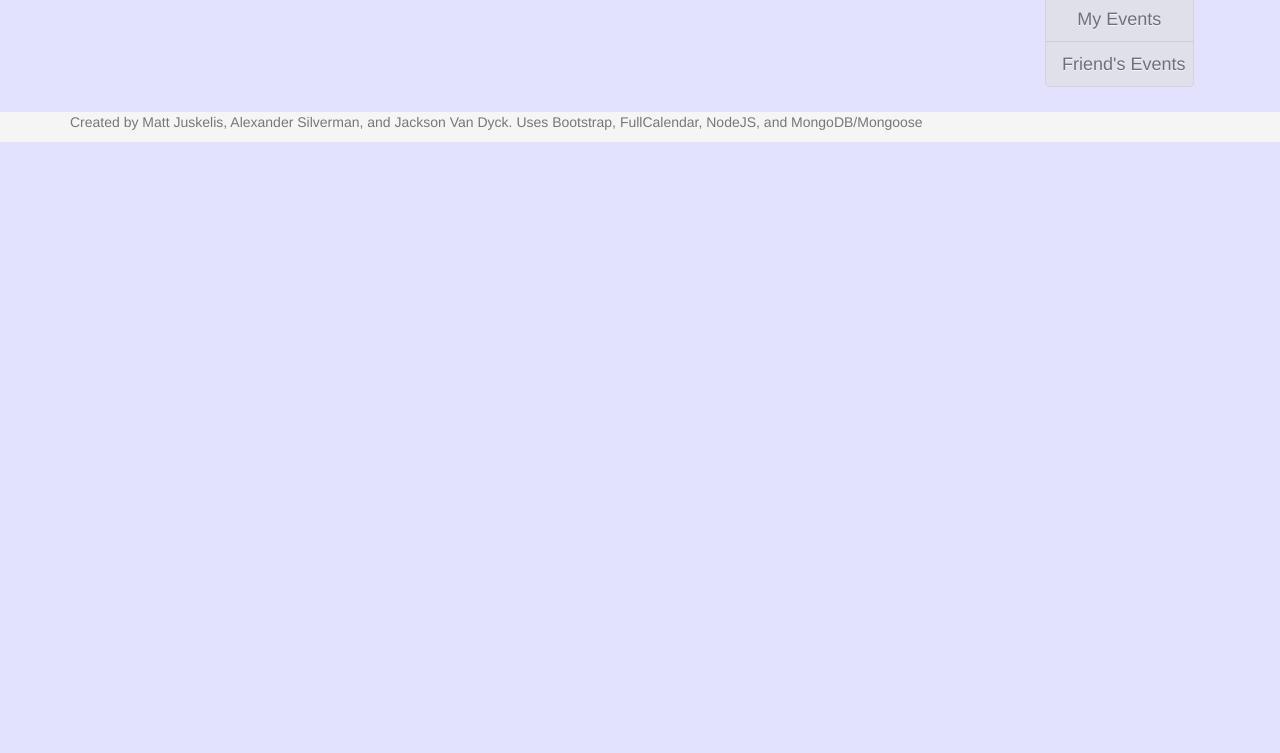
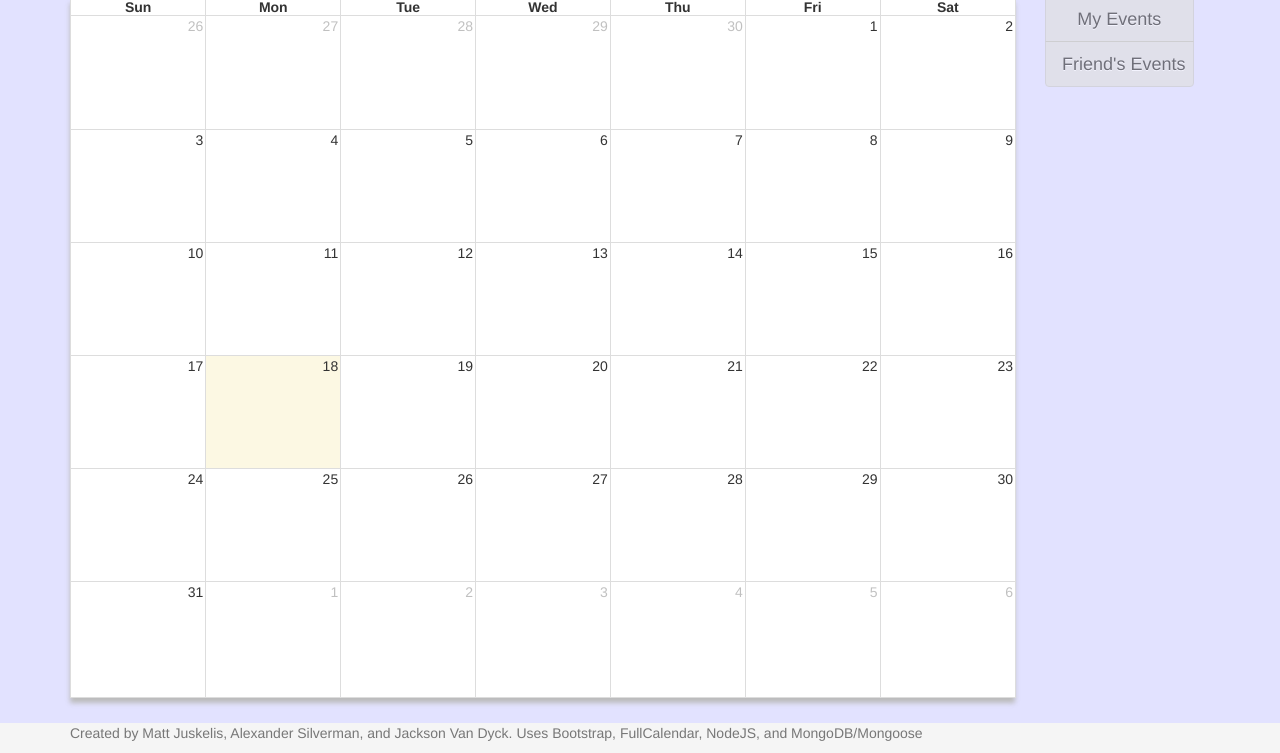
Before and after one commit to Juskelis/Freetime, a plain HTML site: page apps/index.html in a window 1280 px wide. Shown: the part 120-873 px from the top of the page. Before the commit the page ends 800 px from the top, so only its background shows below. Drawn offline with nearby package versions, Linux system fonts and the light colour scheme; some packages are replaced by stand-ins of ours.

Commit message:
Implemented some AngularJS
some functions are still using old version. site doesn't totally work
yet

```diff
--- a/apps/Calendar/Controllers/app.js
+++ b/apps/Calendar/Controllers/app.js
@@ -22,7 +22,8 @@ angular
 .config(function ($routeProvider) {
 	$routeProvider
 	.when('/', {
-        templateUrl: 'Calendar/Views/calendar.html'
+		templateUrl: 'Calendar/Views/calendar.html',
+		controller: 'CalendarCtrl'
 	})
 	.otherwise({
 		redirectTo: '/'
--- /dev/null
+++ b/apps/Calendar/Controllers/calendarController.js
@@ -0,0 +1,37 @@
+'use strict';
+
+/**
+ * @ngdoc overview
+ * @name To Do App
+ * @description
+ * # To do Application
+ *
+ * Main module of the application.
+ */
+angular
+.module('calendarApp')
+.controller('CalendarCtrl', ['$scope', '$rootScope', '$http',
+	function($scope,  $rootScope, $http) {
+		$scope.initCalendar = function() {
+			$('#calendar').fullCalendar({
+				editable: true,
+				eventLimit:true,
+
+				header:
+				{
+					left:'title',
+					center:'',
+					right:'today prev,next month,agendaWeek,agendaDay'
+				}
+			});
+		};
+
+		$scope.ClearCalendar = function() {
+			$('#calendar').fullCalendar('removeEvents');
+		};
+
+		$scope.AddToCalendar = function(arr) {
+			$('#calendar').fullCalendar('addEventSource', arr);
+		};
+	}
+]);
--- a/apps/Calendar/Views/calendar.html
+++ b/apps/Calendar/Views/calendar.html
@@ -1,4 +1,4 @@
-<div class = "row">
+<div class = "row" ng-controller='CalendarCtrl' ng-init='initCalendar()'>
 	<div class="col-md-10">
 		<div id='calendar' style="max-height: 900px; margin: 0 auto;"></div>
 	</div>
--- a/apps/index.html
+++ b/apps/index.html
@@ -108,6 +108,7 @@
 			</div>
 		</div>
 
+		<!-- Navbar -->
 		<nav class = "navbar navbar-default navbar-static-top">
 			<div class="container-fluid">
 				<div class="navbar-header">
@@ -130,10 +131,12 @@
 							<a href="" id="SignUpButton" data-toggle="modal" data-target="#signupModal">Sign up</a>
 						</li>
 					</ul>
+				</div>
 			</div>
 		</nav>
 
-		<div class = "container" id="main-content" ng-view=""></div>
+		<div class = "container" id="main-content" ng-view="">
+		</div>
 
 		<footer class="footer">
 			<div class="container">
@@ -162,6 +165,7 @@
     <script src="https://ajax.googleapis.com/ajax/libs/angularjs/1.3.14/angular-sanitize.js"></script>
     <script src="https://ajax.googleapis.com/ajax/libs/angularjs/1.3.14/angular-touch.js"></script>
 	<script src="Calendar/Controllers/app.js"></script>
+	<script src="Calendar/Controllers/calendarController.js"></script>
 
 	<!-- FullCalendar core JavaScript
 	================================================== -->
--- a/eServer.js
+++ b/eServer.js
@@ -1,4 +1,3 @@
-
 var url = require('url');
 var express = require('express');
 
```
Lines whose indentation alone changed are shown as unchanged.
